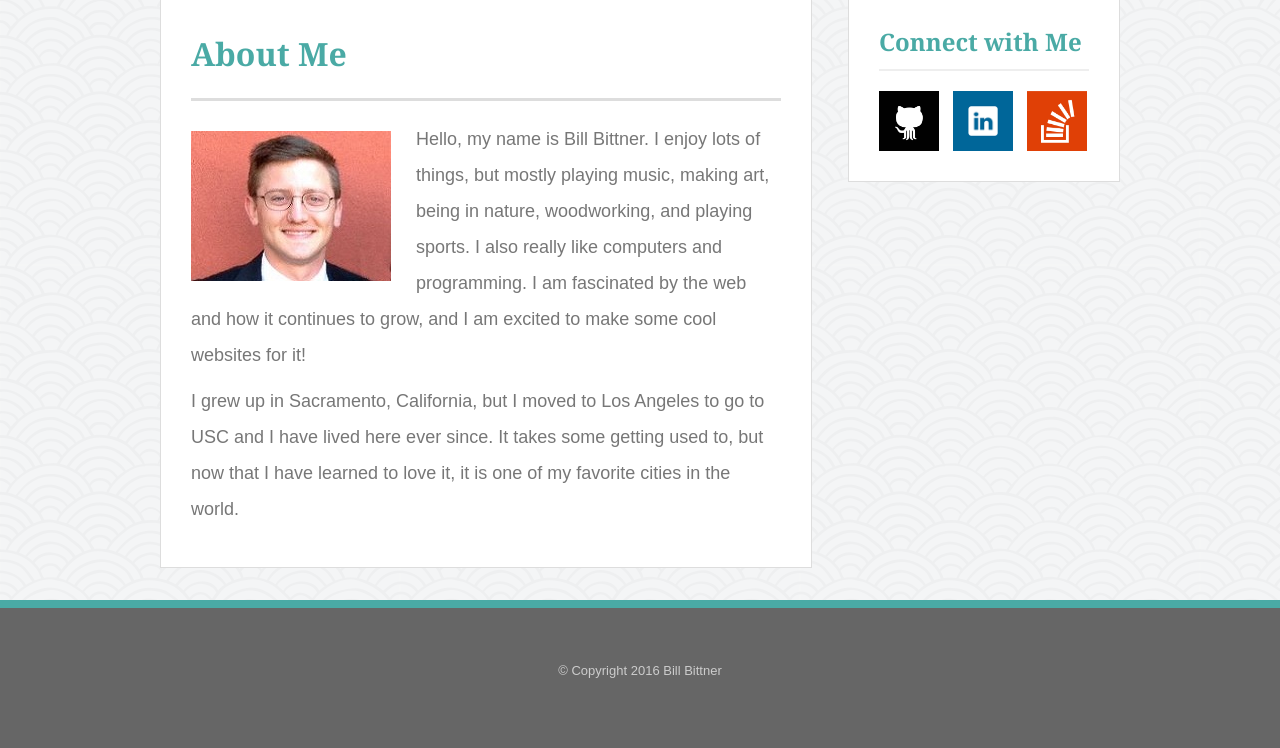
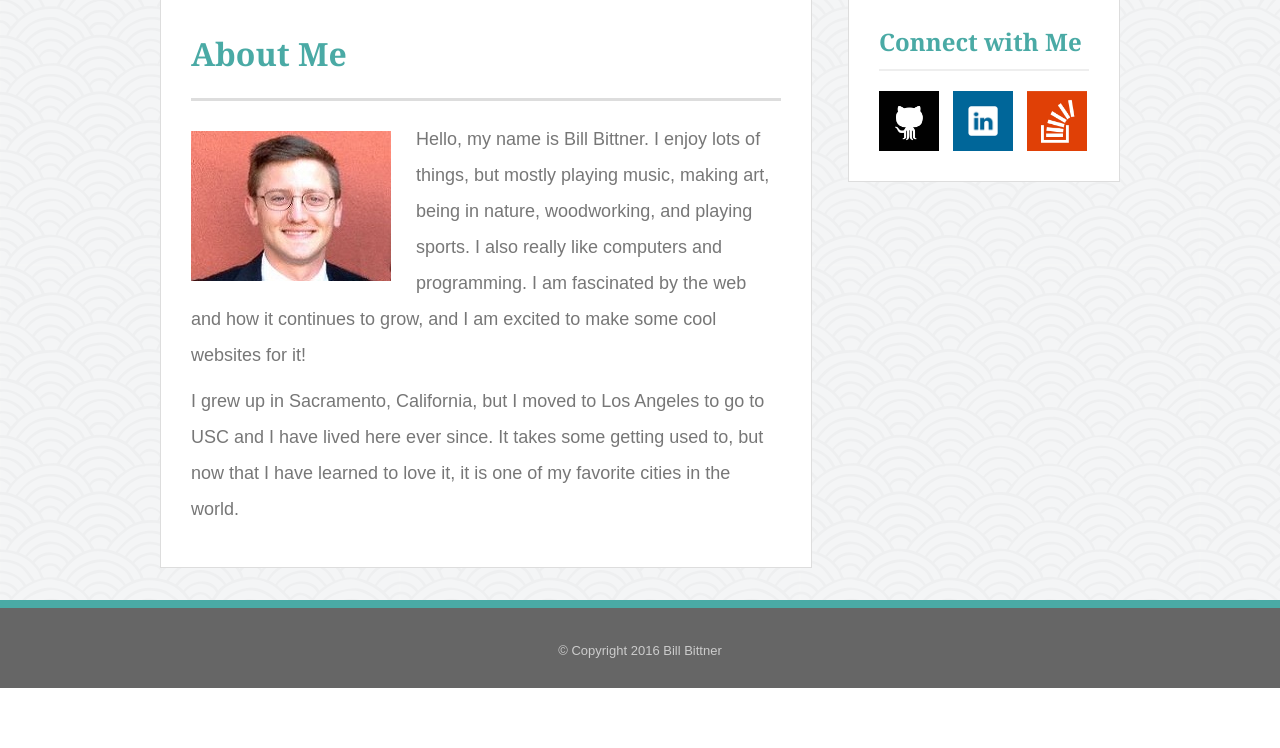
Before and after one commit to billbitt/Basic-Portfolio, a PHP site: page /index.php in a window 1280 px wide. Shown: the part 135-883 px from the top of the page. After the commit the page ends 823 px from the top, so only its background shows below. Run offline with PHP 8.4, Linux system fonts and the light colour scheme.

Commit message:
fixed footer

```diff
--- a/assets/css/style.css
+++ b/assets/css/style.css
@@ -67,7 +67,7 @@ footer {
 	border-top: #4aaaa5 solid 8px;
 	text-align: center;
 	font-size: small;
-	padding: 40px 0px 40px;
+	padding-top: 20px;
 }
 
 /*about page items */
```
